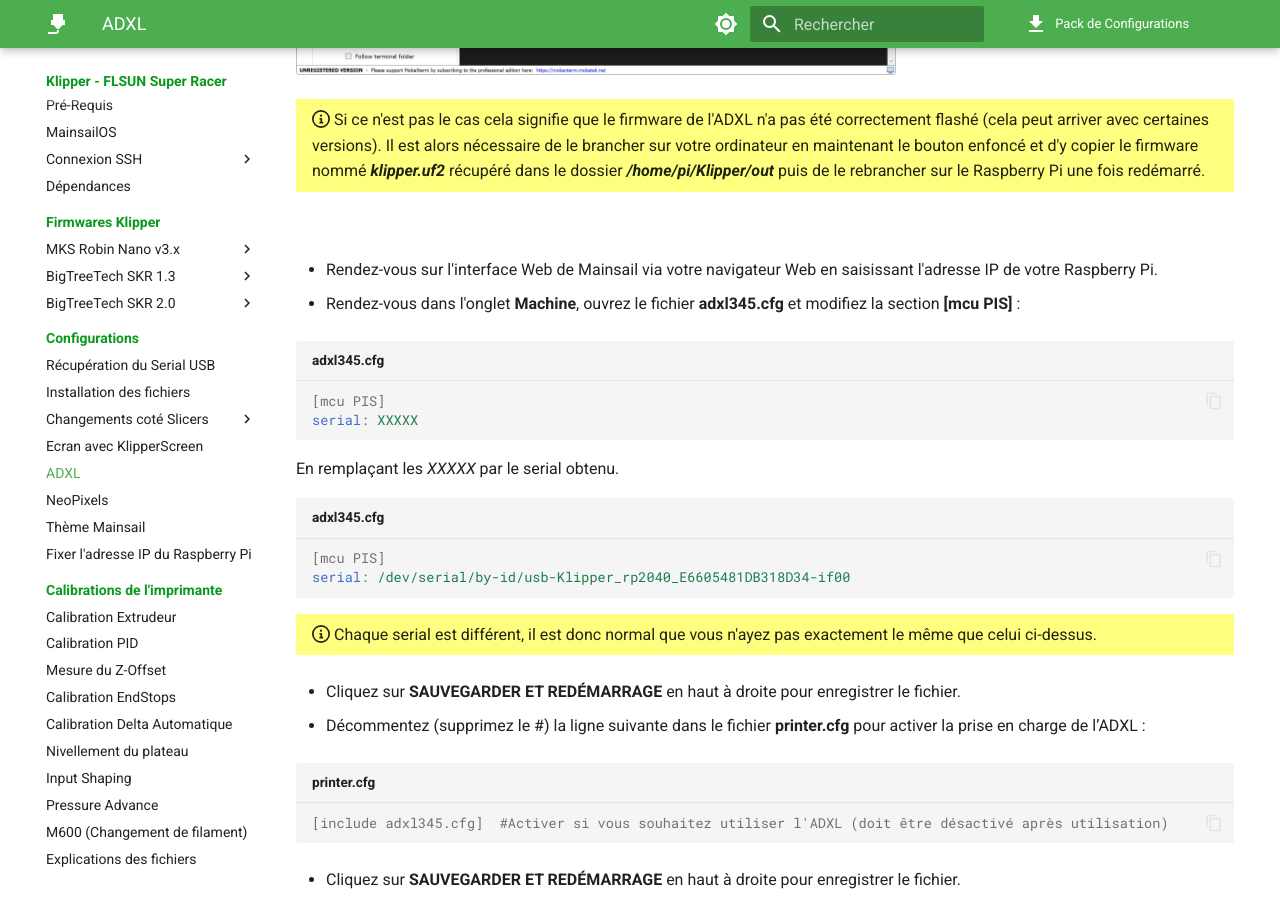
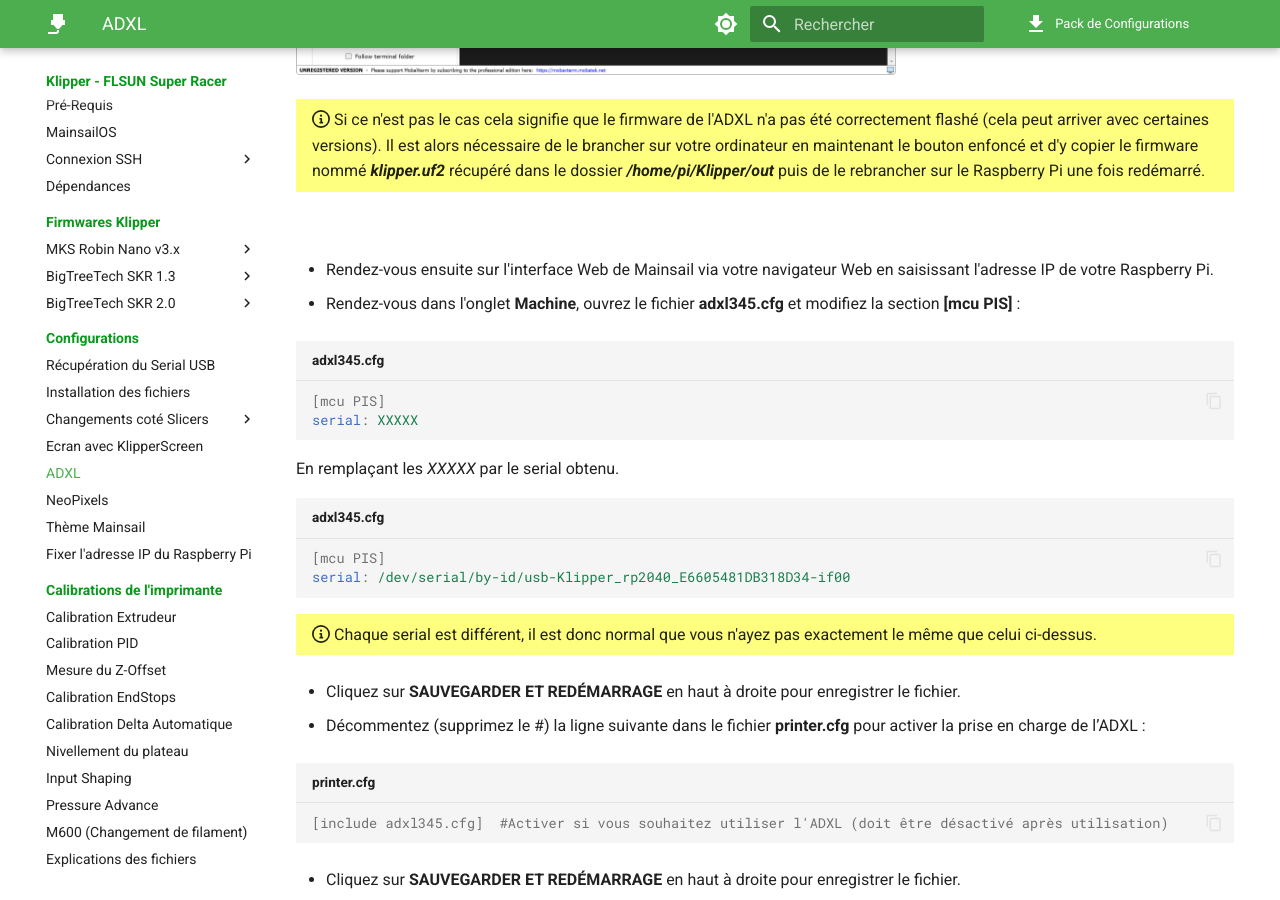
Before and after one commit to Guilouz/Klipper-Flsun-Super-Racer, an MkDocs documentation site: the page built from docs/configurations/adxl.md, in a window 1280 px wide and 900 px high, scrolled down 2614 px. Built offline with MkDocs 1.6.1 and Material for MkDocs 9.7.7, drawn with Linux system fonts in a browser that asks for light colours; comment, search, counter and statistics services are not loaded.

Commit message:
Update adxl.md

```diff
--- a/docs/configurations/adxl.md
+++ b/docs/configurations/adxl.md
@@ -101,7 +101,7 @@ ls /dev/serial/by-id/*
 
 <br />
 
-- Rendez-vous sur l'interface Web de Mainsail via votre navigateur Web en saisissant l'adresse IP de votre Raspberry Pi.
+- Rendez-vous ensuite sur l'interface Web de Mainsail via votre navigateur Web en saisissant l'adresse IP de votre Raspberry Pi.
 
 - Rendez-vous dans l'onglet **Machine**, ouvrez le fichier **adxl345.cfg** et modifiez la section **[mcu PIS]** :
 
```
